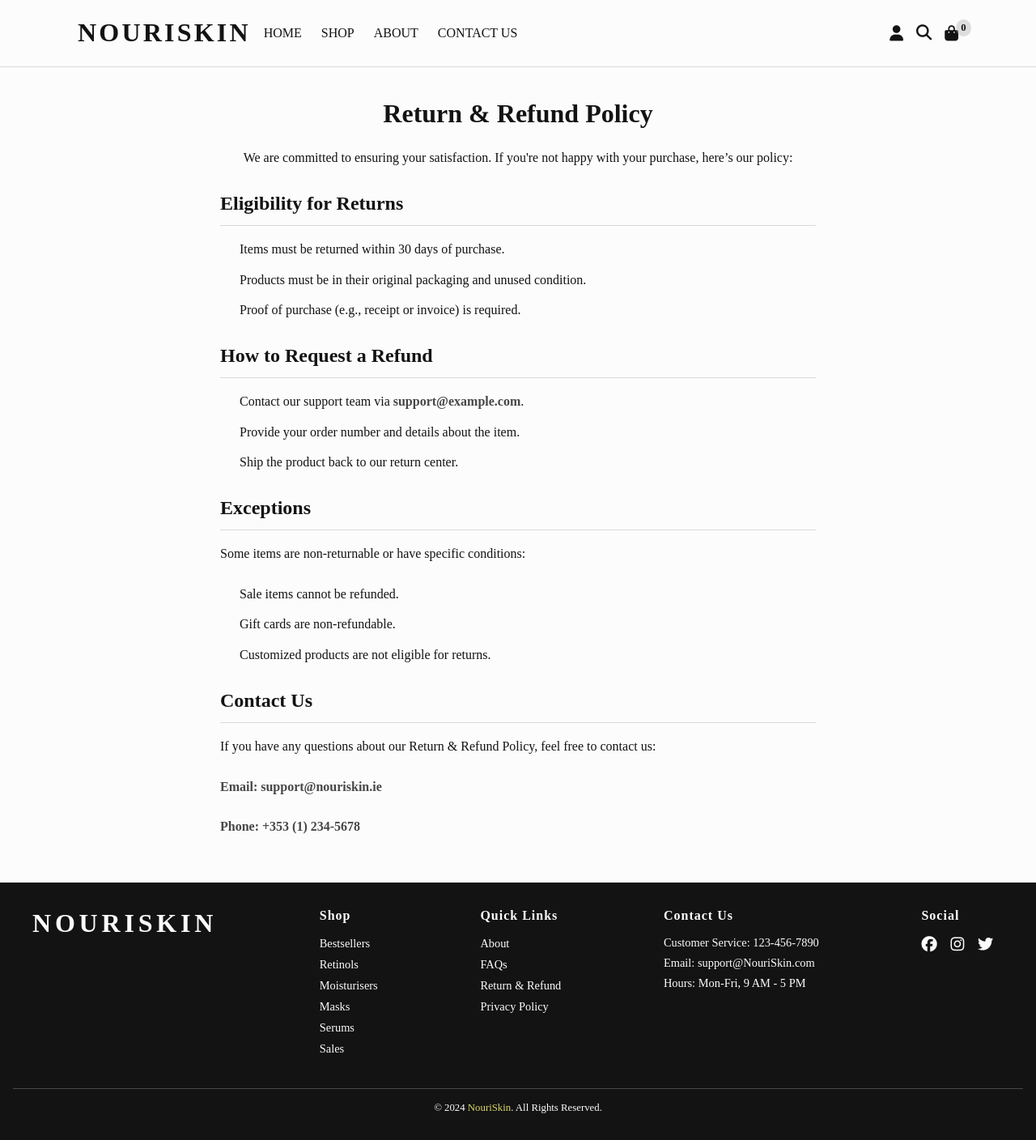
After one commit to camilabandeira/NouriSkin, a Django app: page /return-refund/ in a window 1280 px wide. The commit adds this page. Shown: the whole page at 81% size. Run offline with Django 5.2, Linux system fonts and the light colour scheme; parts of the project's set-up code (start-up, migrations or seed data) failed here and were passed over; some libraries are stand-ins or nearby versions; some web fonts are replaced.

Commit message:
feat: add Return & Refund page with styling and routing

```diff
--- /dev/null
+++ b/home/static/css/return_refund.css
@@ -0,0 +1,48 @@
+.return-refund-section {
+    line-height: 1.6;
+    padding: 2rem;
+    margin: 0 auto;
+    max-width: 50rem;
+    border-radius: 8px;
+}
+
+.return-refund-heading {
+    font-size: 2rem;
+    text-align: center;
+    margin-bottom: 1rem;
+}
+
+.return-refund-intro {
+    font-size: 1rem;
+    margin-bottom: 1.5rem;
+    text-align: center;
+}
+
+.return-refund-subheading {
+    font-size: 1.5rem;
+    margin-top: 1.5rem;
+    margin-bottom: 1rem;
+    border-bottom: 1px solid var(--line-break);
+    padding-bottom: 0.5rem;
+}
+
+.return-refund-list {
+    margin: 1rem 0 1.5rem 1.5rem;
+}
+
+.return-refund-list li {
+    margin-bottom: 0.75rem;
+}
+
+.return-refund-paragraph {
+    margin-bottom: 1.5rem;
+}
+
+.return-refund-section a {
+    color: var(--gray-dark);
+    text-decoration: none;
+}
+
+.return-refund-section a:hover {
+    text-decoration: underline;
+}
--- /dev/null
+++ b/home/templates/return_refund.html
@@ -0,0 +1,53 @@
+{% extends "base.html" %}
+{% load static %}
+
+{% block title %}Return & Refund{% endblock %}
+
+{% block content %}
+<link rel="stylesheet" href="{% static 'css/return_refund.css' %}" />
+
+<section class="return-refund-section" role="main" aria-labelledby="return-refund-title">
+    <h1 id="return-refund-title" class="return-refund-heading">Return & Refund Policy</h1>
+    <p class="return-refund-intro">
+        We are committed to ensuring your satisfaction. If you're not happy with your purchase, here’s our policy:
+    </p>
+
+    <h2 class="return-refund-subheading">Eligibility for Returns</h2>
+    <ul class="return-refund-list">
+        <li>Items must be returned within 30 days of purchase.</li>
+        <li>Products must be in their original packaging and unused condition.</li>
+        <li>Proof of purchase (e.g., receipt or invoice) is required.</li>
+    </ul>
+
+    <h2 class="return-refund-subheading">How to Request a Refund</h2>
+    <ol class="return-refund-list">
+        <li>Contact our support team via <strong><a href="mailto:support@example.com">support@example.com</a></strong>.</li>
+        <li>Provide your order number and details about the item.</li>
+        <li>Ship the product back to our return center.</li>
+    </ol>
+
+    <h2 class="return-refund-subheading">Exceptions</h2>
+    <p class="return-refund-paragraph">Some items are non-returnable or have specific conditions:</p>
+    <ul class="return-refund-list">
+        <li>Sale items cannot be refunded.</li>
+        <li>Gift cards are non-refundable.</li>
+        <li>Customized products are not eligible for returns.</li>
+    </ul>
+
+    <h2 class="return-refund-subheading">Contact Us</h2>
+    <p class="return-refund-paragraph">
+        If you have any questions about our Return & Refund Policy, feel free to contact us:
+    </p>
+    <p class="return-refund-paragraph">
+        <strong><a href="mailto:support@nouriskin.ie" aria-label="Email support@nouriskin.ie">
+            Email: support@nouriskin.ie
+        </a></strong>
+    </p>
+    <p class="return-refund-paragraph">
+        <strong><a href="tel:+11234567890" aria-label="Call us at +1 123-456-7890">
+            Phone: +353 (1) 234-5678
+        </a></strong>
+    </p>
+</section>
+
+{% endblock %}
--- a/home/urls.py
+++ b/home/urls.py
@@ -1,7 +1,8 @@
 from django.urls import path
-from .views import homepage, faq_page
+from .views import homepage, faq_page, return_refund
 
 urlpatterns = [
     path('', homepage, name='homepage'),
     path('faq/', faq_page, name='faq'),
+    path('return-refund/', return_refund, name='return_refund'),
 ]
--- a/home/views.py
+++ b/home/views.py
@@ -1,8 +1,13 @@
 from django.shortcuts import render
 
 def homepage(request):
+    """Render the homepage"""
     return render(request, 'homepage.html')
 
 def faq_page(request):
+    """Render the FAQ page"""
+    return render(request, 'faq.html')
 
-    return render(request, 'faq.html')
+def return_refund(request):
+    """Render the Return & Refund page"""
+    return render(request, 'return_refund.html')
--- a/templates/base.html
+++ b/templates/base.html
@@ -87,7 +87,7 @@
                 <ul>
                     <li><a href="#">About</a></li>
                     <li><a href="{% url 'faq' %}">FAQs</a></li>
-                    <li><a href="#">Return & Refund</a></li>
+                    <li><a href="{% url 'return_refund' %}">Return & Refund</a></li>
                     <li><a href="#"> Privacy Policy</a></li>
                 </ul>
             </div>
```
